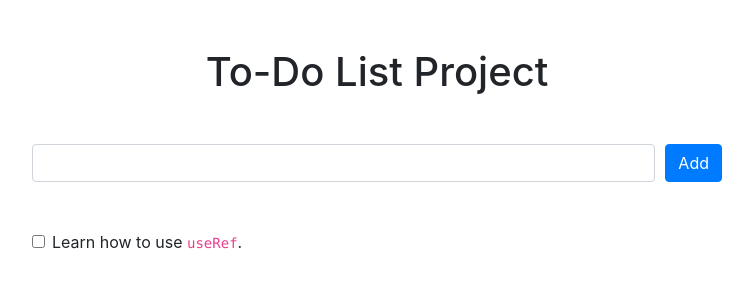
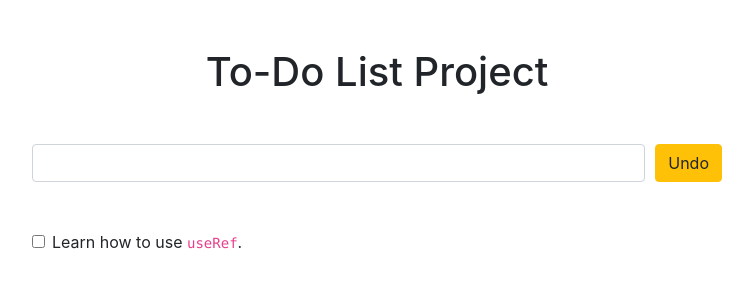
Before and after one commit to PacktPublishing/Architecting-Enterprise-React-Applications-with-Hooks, a Next.js app: page / in a window 1280 px wide. Shown: the top 300 px of the page, without its empty margins (263-1016 px from the left). Built offline with nearby package versions, Linux system fonts and the light colour scheme.

Commit message:
Add input box history example

```diff
--- a/components/TodoInput.jsx
+++ b/components/TodoInput.jsx
@@ -1,8 +1,23 @@
-import React, { forwardRef, useState } from "react";
+import React, { forwardRef, useRef, useState } from "react";
 import { Col, Button, Form } from "react-bootstrap";
+import { throttle } from "lodash";
+
+const addHistory = throttle(
+  (historyRef, point) => historyRef.current.push(point),
+  1000
+);
 
 function TodoInput(props, ref) {
   const [description, setDescription] = useState("");
+  const history = useRef([]);
+
+  function changeHandler(event) {
+    setDescription(event.target.value);
+    addHistory(history, description);
+  }
+  function undo() {
+    setDescription(history.current.pop() ?? "");
+  }
 
   return (
     <Form.Row {...props}>
@@ -10,12 +25,15 @@ function TodoInput(props, ref) {
         <Form.Control
           aria-label="To-do item input"
           value={description}
-          onChange={(event) => setDescription(event.target.value)}
+          onChange={changeHandler}
           ref={ref}
         />
       </Col>
+
       <Col xs="auto">
-        <Button>Add</Button>
+        <Button variant="warning" onClick={undo}>
+          Undo
+        </Button>
       </Col>
     </Form.Row>
   );
```
